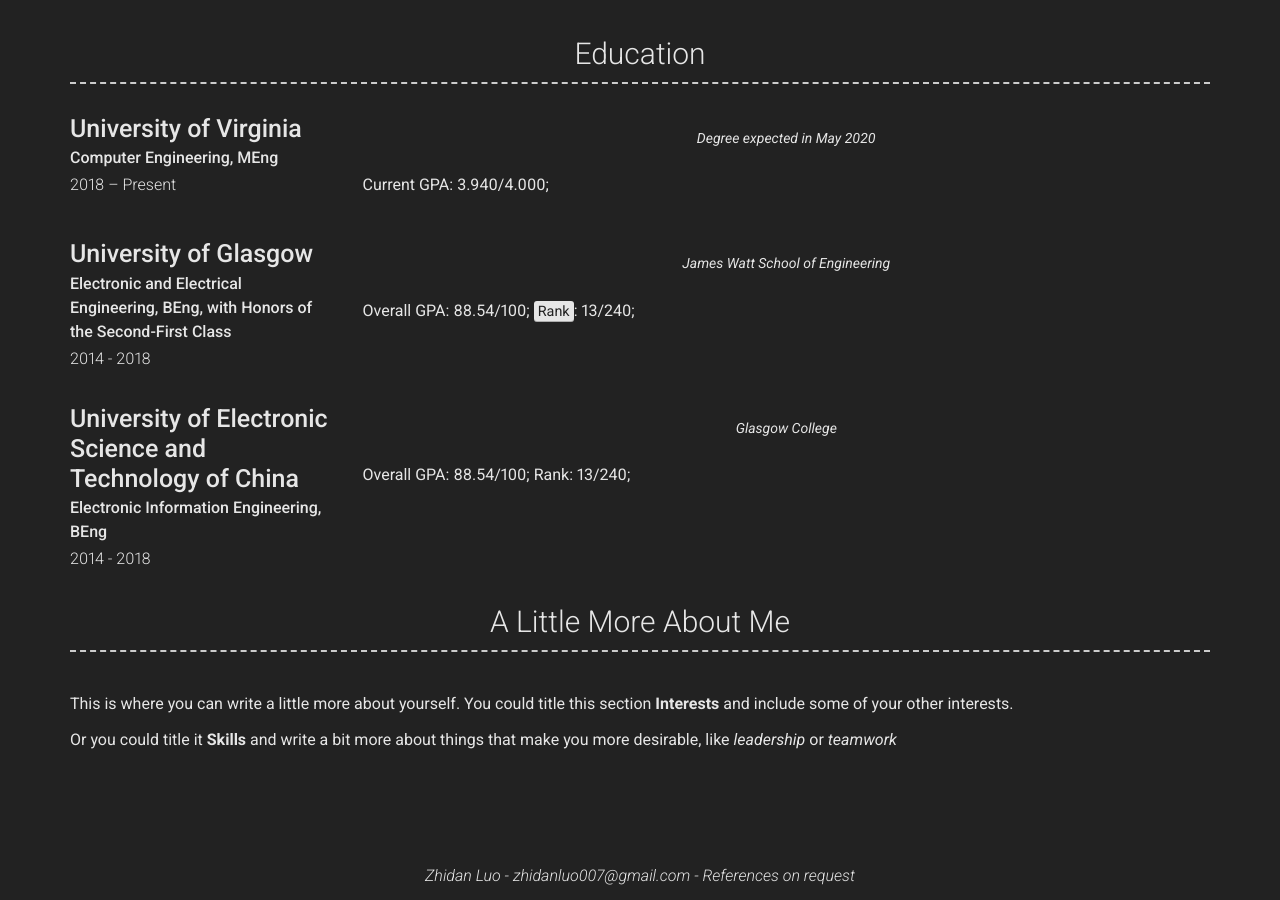
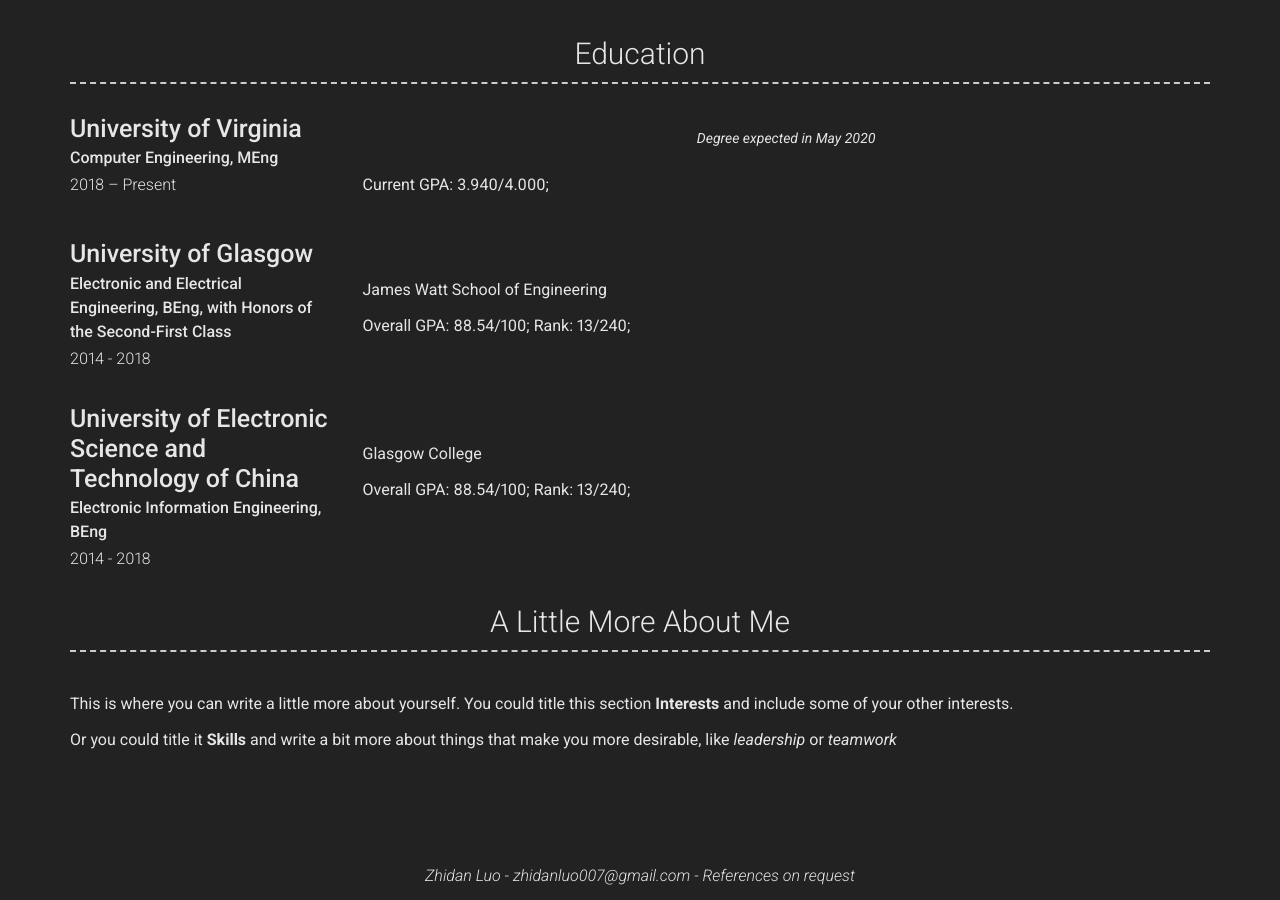
Before and after one commit to zhidanluo/zhidanluo.github.io, a Jekyll site: the page built from index.md, in a window 1280 px wide and 900 px high, scrolled down 1081 px. Built offline with Jekyll 4.4.1, drawn with Linux system fonts in a browser that asks for light colours; nearby versions of some CDN libraries.

Commit message:
Update education.yml

```diff
--- a/_data/education.yml
+++ b/_data/education.yml
@@ -13,15 +13,15 @@
   dates: 2014 - 2018
   qualification: Electronic and Electrical Engineering, BEng, with Honors of the Second-First Class
   quote: >
-    James Watt School of Engineering
+    <p align="right">James Watt School of Engineering</p>
   description: | # this will include new lines to allow paragraphs
-    Overall GPA: 88.54/100; <mark>Rank</mark>: 13/240;
+    Overall GPA: 88.54/100;    Rank: 13/240;
 
 - layout: left
   name: University of Electronic Science and Technology of China
   dates: 2014 - 2018
   qualification: Electronic Information Engineering, BEng
   quote:
-    Glasgow College
+    <p align="right">Glasgow College</p>
   description: | # this will include new lines to allow paragraphs
-    Overall GPA: 88.54/100; Rank: 13/240;
+    Overall GPA: 88.54/100;    Rank: 13/240;
```
